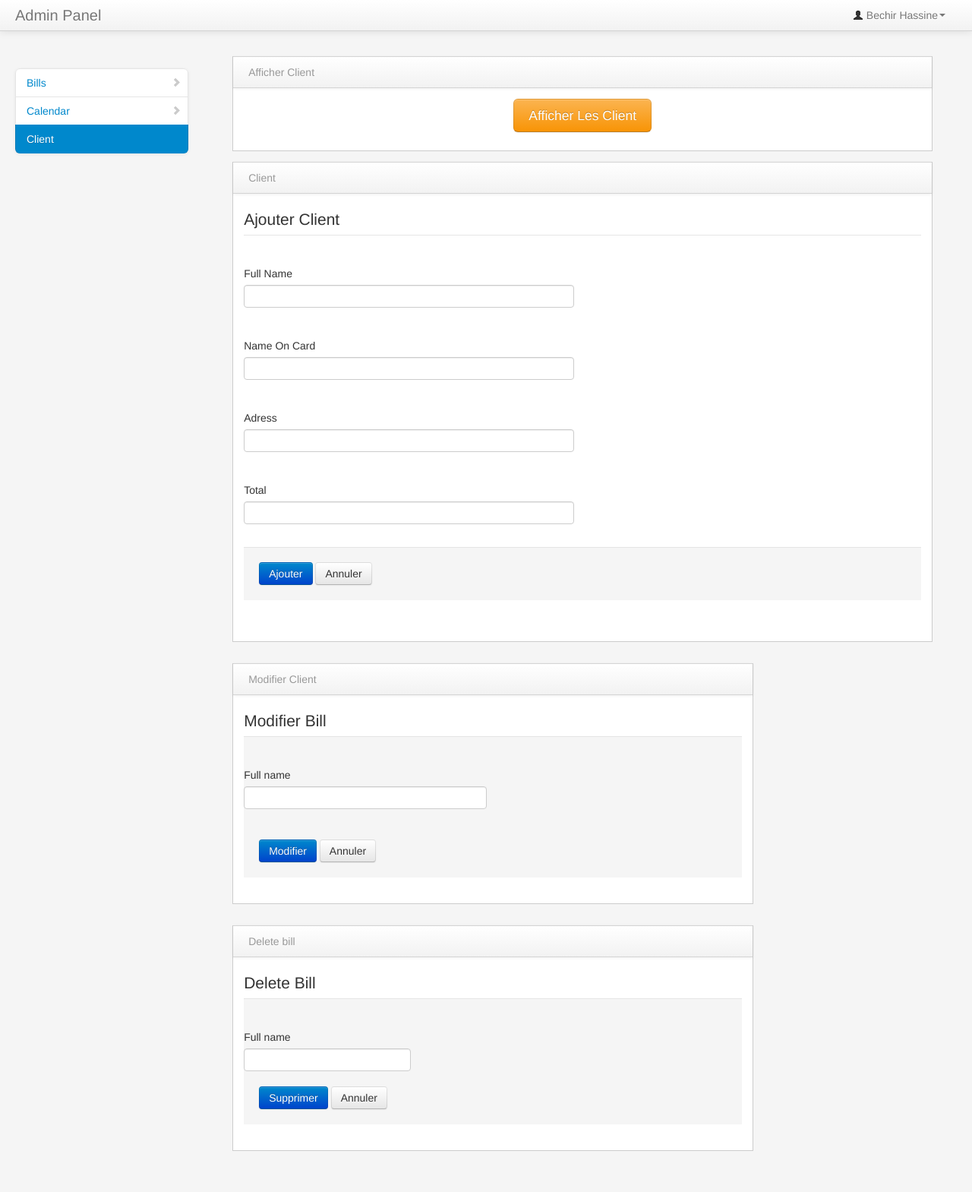
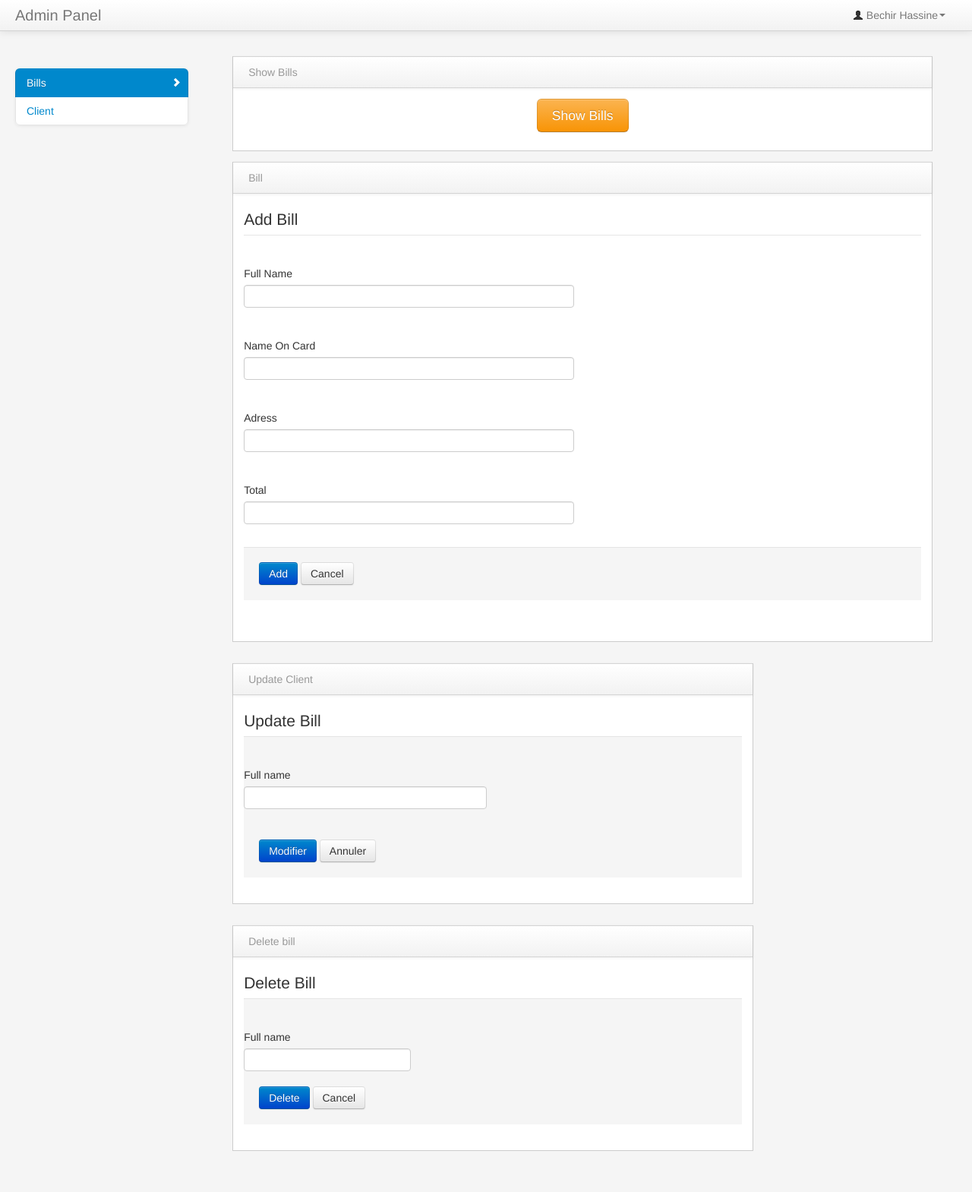
Before and after one commit to bechirhassine/test, a PHP site: page /views/Bill1.php in a window 1280 px wide. Shown: the whole page at 76% size. Run offline with PHP 8.4, Linux system fonts and the light colour scheme; data that the repository does not hold is empty; some libraries are stand-ins or nearby versions.

Commit message:
Update Bill1.php

```diff
--- a/views/Bill1.php
+++ b/views/Bill1.php
@@ -4,7 +4,7 @@ include "../core/Bill_Core.php"; ?>
 <html class="no-js">
 
     <head>
-        <title>Client</title>
+        <title>Bill</title>
         <!-- Bootstrap -->
         <link href="../bootstrap/css/bootstrap.min.css" rel="stylesheet" media="screen">
         <link href="../bootstrap/css/bootstrap-responsive.min.css" rel="stylesheet" media="screen">
@@ -56,15 +56,13 @@ include "../core/Bill_Core.php"; ?>
             <div class="row-fluid">
                 <div class="span3" id="sidebar">
                     <ul class="nav nav-list bs-docs-sidenav nav-collapse collapse">
-                        <li >
+                        <li class="active">
                             <a href="Bill1.php"><i class="icon-chevron-right"></i> Bills</a>
                         </li>
-                        <li>
-                            <a href="#"><i class="icon-chevron-right"></i> Calendar</a>
-                        </li>
 
-                         <li class="active">
-                            <a href="Bill1.php"> Client</a>
+
+                         <li >
+                            <a href="Client1.php"> Client</a>
                         </li>
                     </ul>
                 </div>
@@ -75,14 +73,14 @@ include "../core/Bill_Core.php"; ?>
                             <div class="navbar navbar-inner block-header">
                                 <div class="muted pull-left">
                                     <form method="POST" action="afficherBill.php"></div>
-                                <div class="muted pull-left">Afficher Client</div>
+                                <div class="muted pull-left">Show Bills</div>
                             </div>
                             <div class="block-content collapse in">
                                 <div class="span12">
                                     <form class="form-horizontal">
                                       <fieldset>
                                         <div class="control-group">
-                                   <button class="btn btn-warning btn-large" style="margin-left:auto;margin-right:auto;display:block;" >Afficher Les Client</button>
+                                   <button class="btn btn-warning btn-large" style="margin-left:auto;margin-right:auto;display:block;" >Show Bills</button>
                                         </div>
                                       </fieldset>
                                     </form>
@@ -96,7 +94,7 @@ include "../core/Bill_Core.php"; ?>
                             <div class="navbar navbar-inner block-header">
 
                                 <div class="muted pull-left">
-                                     Client</div>
+                                     Bill</div>
                             </div>
                             <div class="block-content collapse in">
                                 <div class="span12">
@@ -111,7 +109,7 @@ include "../core/Bill_Core.php"; ?>
                                    <form method="POST" action="addBill.php" enctype="multipart/form-data">
 
                                       <fieldset>
-                                        <legend>Ajouter Client</legend>
+                                        <legend>Add Bill</legend>
                                         <div class="control-group">
                                           <label class="control-label" for="typeahead">Full Name</label>
                                           <div class="controls">
@@ -143,8 +141,8 @@ include "../core/Bill_Core.php"; ?>
 
 
                                         <div class="form-actions">
-                                          <button  type="submit" name="ajouter" value="ajouter" onclick="envoyer();" class="btn btn-primary">Ajouter</button>
-                                          <button type="reset" class="btn">Annuler</button>
+                                          <button  type="submit" name="ajouter" value="ajouter" onclick="envoyer();" class="btn btn-primary">Add</button>
+                                          <button type="reset" class="btn">Cancel</button>
                                         </div>
                                       </fieldset>
                                 </form>
@@ -160,7 +158,7 @@ include "../core/Bill_Core.php"; ?>
                         <div class="block">
                             <div class="navbar navbar-inner block-header">
                                 <div class="muted pull-left">
-                                     Modifier Client</div>
+                                     Update Client</div>
 
                             </div>
                             <div class="block-content collapse in">
@@ -176,7 +174,7 @@ include "../core/Bill_Core.php"; ?>
                                     <form method="post" action="modifierBill.php">
 
                                       <fieldset>
-                                        <legend>Modifier Bill</legend>
+                                        <legend>Update Bill</legend>
                                         <div class="control-group">
                                           <label class="control-label" for="typeahead">Full name</label>
                                           <div class="controls">
@@ -273,8 +271,8 @@ foreach($listeBill as $row){
                                       </div>
                                           <br />
                                           <div class="form-actions">
-                                          <button type="submit" onclick="envoyermodifier();" name="supprimer" value="supprimer"  class="btn btn-primary">Supprimer</button>
-                                          <button type="reset" class="btn">Annuler</button>
+                                          <button type="submit" onclick="envoyermodifier();" name="supprimer" value="supprimer"  class="btn btn-primary">Delete</button>
+                                          <button type="reset" class="btn">Cancel</button>
                                         </div>
                                       </fieldset>
                                     </form>
```
